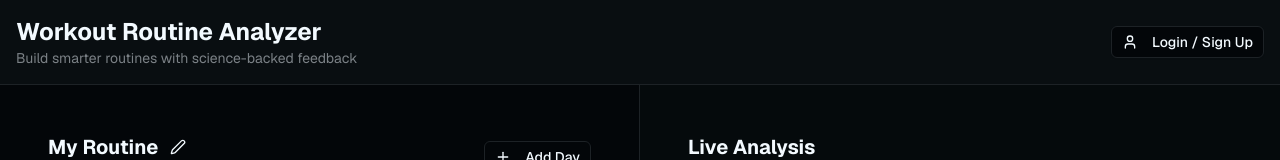
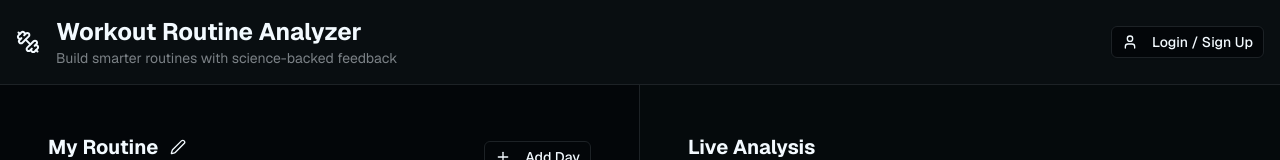
Before and after one commit to Jaron-S/workout-analyzer, a Next.js app: page / in a window 1280 px wide. Shown: the top 160 px of the page. Built offline with nearby package versions, Linux system fonts and the light colour scheme; no server answers.

Commit message:
add dumbbell icon

```diff
--- a/app/page.tsx
+++ b/app/page.tsx
@@ -117,6 +117,8 @@ export default function Home() {
 			<header className="border-b border-border bg-card">
 				<div className="container mx-auto px-4 py-4">
 					<div className="flex items-center justify-between">
+						<div className="flex gap-4 items-center">
+							<Dumbbell />
 							<div>
 								<h1 className="text-2xl font-bold text-balance">
 									Workout Routine Analyzer
@@ -124,6 +126,7 @@ export default function Home() {
 								<p className="text-sm text-muted-foreground">
 									Build smarter routines with science-backed feedback
 								</p>
+							</div>
 						</div>
 						<div className="flex items-center gap-2">
 							{user ? (
```
Lines whose indentation alone changed are shown as unchanged.
